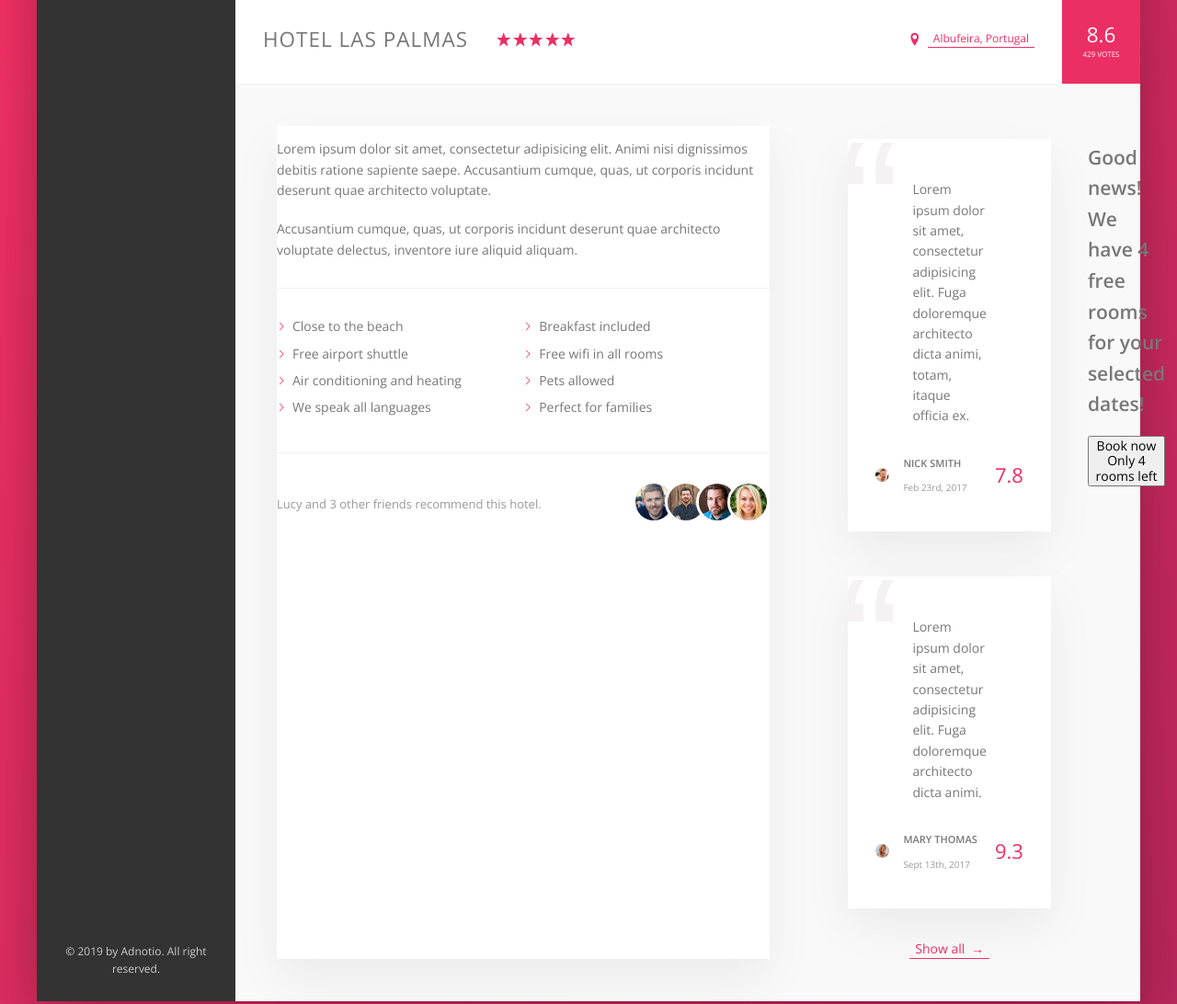
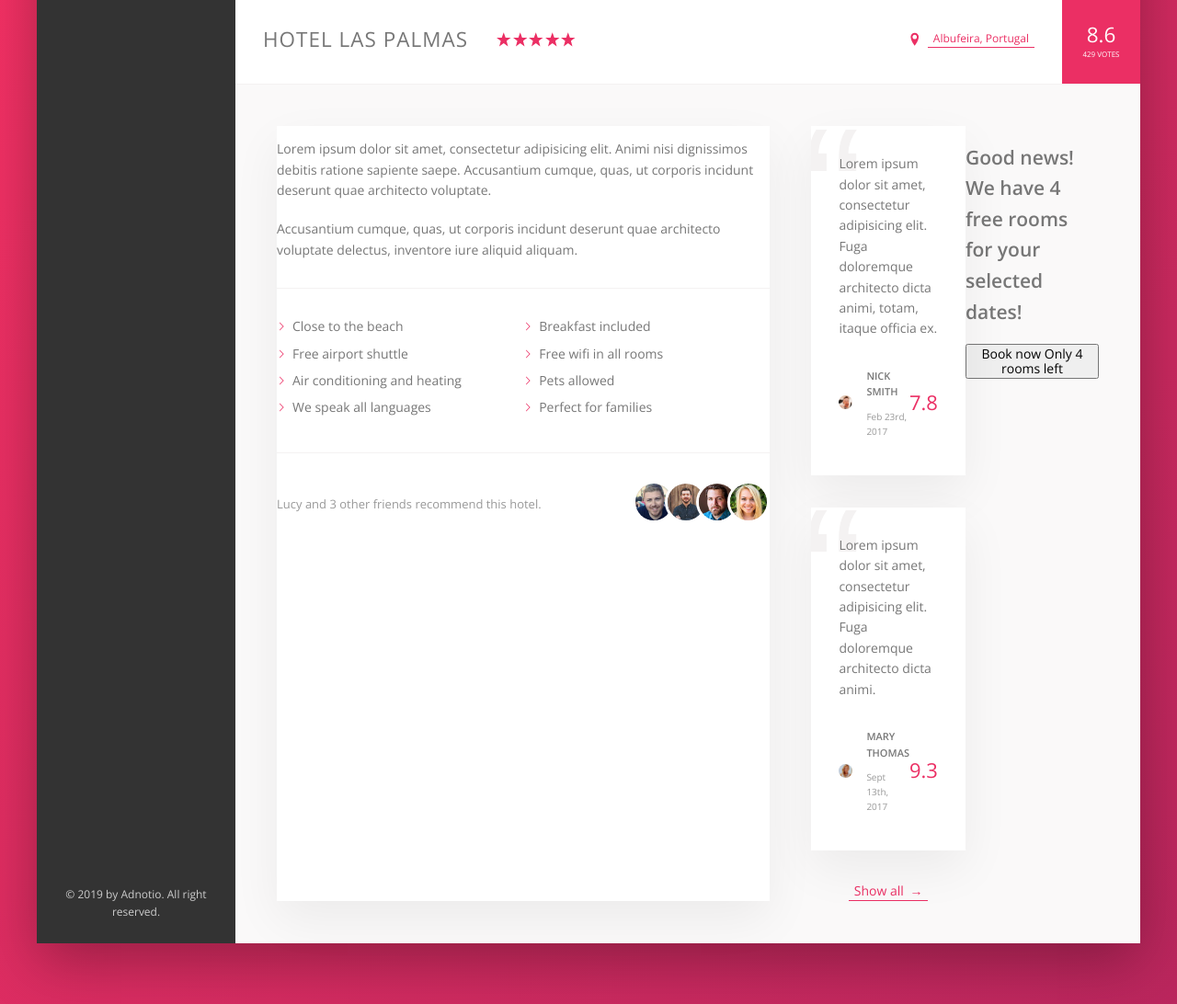
Before and after one commit to KrzysztofNyrek/Trillo, a website: page index.html in a window 1280 px wide. Shown: the part 540-1632 px from the top of the page at 92% size. Drawn offline with nearby package versions, Linux system fonts and the light colour scheme; files that its build step writes are made by us from their sources.

Commit message:
Added extra normalize setting

```diff
--- a/sass/_normalize.scss
+++ b/sass/_normalize.scss
@@ -347,3 +347,18 @@ template {
 [hidden] {
   display: none;
 }
+//Based on chrome agent user stylesheet reset
+figure{
+  margin:0;
+  margin-block-start: 0;
+  margin-block-end: 0;
+  margin-inline-start: 0;
+  margin-inline-end: 0;
+}
+blockquote {
+  display: block;
+  margin-block-start: 0;
+  margin-block-end: 0;
+  margin-inline-start: 0;
+  margin-inline-end: 0;
+}
```
